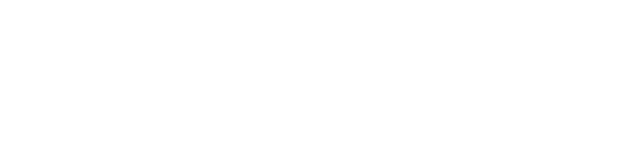
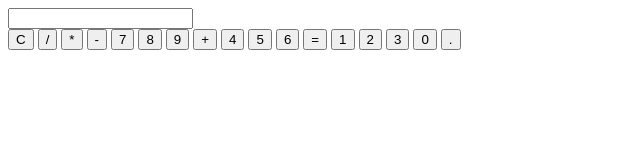
Before and after one commit to stephenkettley/basic-calculator, a plain HTML site: page index.html in a window 1280 px wide. Shown: the whole page, without its empty margins (0-640 px from the left). Drawn offline with Linux system fonts and the light colour scheme.

Commit message:
setup html structure

```diff
--- a/index.html
+++ b/index.html
@@ -7,6 +7,29 @@
     <link rel="stylesheet" href="style.css">
 </head>
 <body>
+    <div class="calculator">
+        <input type="text" id="result" readonly>
+        <div class="buttons">
+            <button class="clear">C</button>
+            <button class="operator">/</button>
+            <button class="operator">*</button>
+            <button class="operator">-</button>
+            <button class="number">7</button>
+            <button class="number">8</button>
+            <button class="number">9</button>
+            <button class="operator">+</button>
+            <button class="number">4</button>
+            <button class="number">5</button>
+            <button class="number">6</button>
+            <button class="equals">=</button>
+            <button class="number">1</button>
+            <button class="number">2</button>
+            <button class="number">3</button>
+            <button class="number">0</button>
+            <button class="decimal">.</button>
+
+        </div>
+    </div>
     <script src="index.js"></script>
 </body>
 </html>
```
